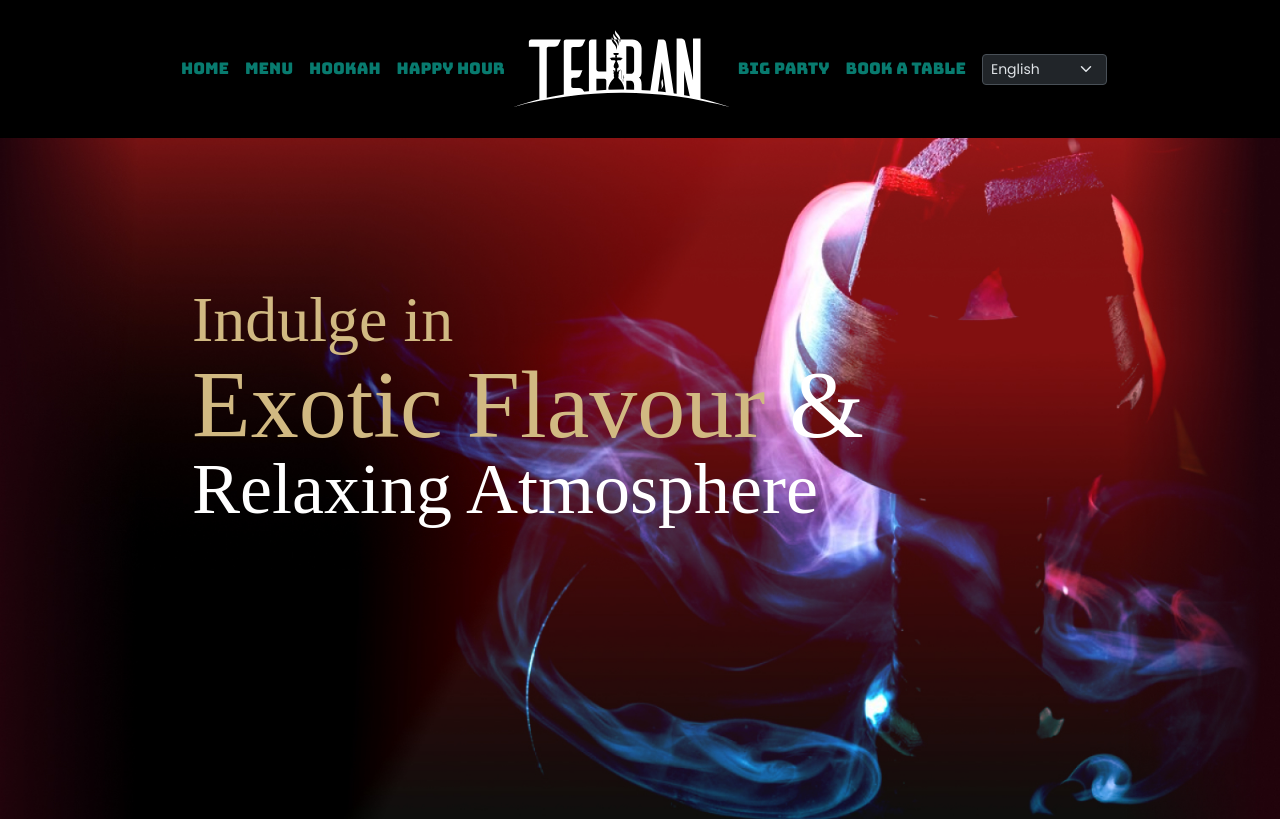
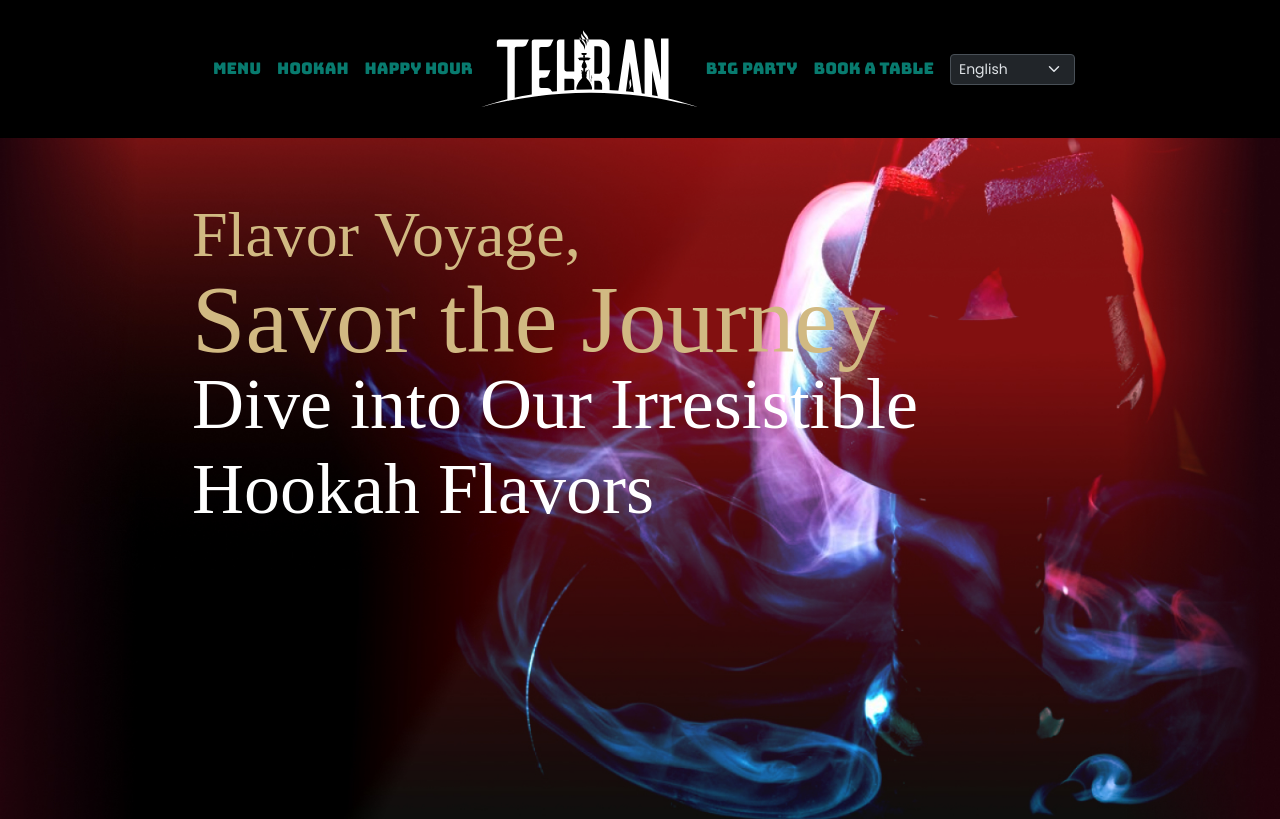
Before and after one commit to bharathisunil/tehran-responsive-web, a React (Create React App) app: page / in a window 1280 px wide. Shown: the top 819 px of the page. Built offline with nearby package versions, Linux system fonts and the light colour scheme; a web font is replaced by a local one.

Commit message:
Resolved the all feedback issues.

```diff
--- a/src/home/IndividualIntervalsExample.js
+++ b/src/home/IndividualIntervalsExample.js
@@ -26,11 +26,11 @@ function IndividualIntervalsExample() {
           <img className="d-block w-100 img-size" src={img2} alt="Image One" />
           <Carousel.Caption>
             <div className="titles">
-              <div className="font1">Indulge in</div>
+              <div className="font1">Hookah whispers</div>
               <div className="font2">
-                Exotic Flavour <span>&</span>
+              starters sizzle
               </div>
-              <div className="font3">Relaxing Atmosphere</div>
+              <div className="font3">igniting conversations, flavors, shared moments</div>
             </div>
           </Carousel.Caption>
         </Carousel.Item>
@@ -38,11 +38,11 @@ function IndividualIntervalsExample() {
           <img className="d-block w-100 img-size" src={img3} alt="Image One" />
           <Carousel.Caption>
             <div className="titles">
-              <div className="font1">Indulge in</div>
+              <div className="font1">Flavor Voyage,</div>
               <div className="font2">
-                Exotic Flavour <span>&</span>
+              Savor the Journey
               </div>
-              <div className="font3">Relaxing Atmosphere</div>
+              <div className="font3">Dive into Our Irresistible Hookah Flavors</div>
             </div>
           </Carousel.Caption>
         </Carousel.Item>
@@ -50,11 +50,11 @@ function IndividualIntervalsExample() {
           <img className="d-block w-100 img-size" src={img4} alt="Image One" />
           <Carousel.Caption>
             <div className="titles">
-              <div className="font1">Indulge in</div>
+              <div className="font1">Unwind with Friends</div>
               <div className="font2">
-                Exotic Flavour <span>&</span>
+              Embrace Flavor
               </div>
-              <div className="font3">Relaxing Atmosphere</div>
+              <div className="font3">Create Lasting Memories</div>
             </div>
           </Carousel.Caption>
         </Carousel.Item>
@@ -62,11 +62,11 @@ function IndividualIntervalsExample() {
           <img className="d-block w-100 img-size" src={img5} alt="Image One" />
           <Carousel.Caption>
             <div className="titles">
-              <div className="font1">Indulge in</div>
+              <div className="font1">Smoke and</div>
               <div className="font2">
-                Exotic Flavour <span>&</span>
+              Celebrate
               </div>
-              <div className="font3">Relaxing Atmosphere</div>
+              <div className="font3">Join the Hookah Extravaganza</div>
             </div>
           </Carousel.Caption>
         </Carousel.Item>
--- a/src/home/IndividualIntervalsExample.scss
+++ b/src/home/IndividualIntervalsExample.scss
@@ -51,9 +51,13 @@
       font-size: 20px;
     }
     .carousel-sec1 .font2 {
-      font-size: 32px;
+      font-size: 26px;
     }
     .carousel-sec1 .font3 {
-      font-size: 32px;
+      font-size: 26px;
+    }
+    .carousel-caption {
+      left: 5%;
+      right: 5%;
     }
    }
--- a/src/home/home.js
+++ b/src/home/home.js
@@ -75,10 +75,10 @@ const Home = () => {
   };
   return (
     <div>
-      <Navbar bg="dark" data-bs-theme="dark" expand="lg">
+       <Navbar bg="dark" data-bs-theme="dark" expand="lg">
         <Container>
           <Navbar.Brand href="#home" className="d-block d-md-block d-lg-none ">
-            <img src={Logo} alt="Logo" height="40px" />
+            <a href="/home"><img src={Logo} alt="Logo" height="40px" /></a>
           </Navbar.Brand>
           <Navbar.Toggle aria-controls="basic-navbar-nav" />
           <Navbar.Collapse
@@ -86,15 +86,17 @@ const Home = () => {
             className="justify-content-center"
           >
             <Nav className="align-items-center">
-              <Nav.Link href="/home">Home</Nav.Link>
+              {/* <Nav.Link href="/home">Home</Nav.Link> */}
               <Nav.Link href="/menu">Menu</Nav.Link>
               <Nav.Link href="/hookah">Hookah</Nav.Link>
               <Nav.Link href="#link">Happy Hour</Nav.Link>
+              <a href="/home"  className="d-none d-md-none d-lg-block">
               <img
                 src={Logo}
                 alt="Logo"
-                className="d-none d-md-none d-lg-block"
+
               />
+              </a>
               <Nav.Link href="#link">Big Party</Nav.Link>
               <Nav.Link href="#link">Book a table</Nav.Link>
               <Form.Select
@@ -516,7 +518,7 @@ const Home = () => {
       <footer>
         <Container>
           <div className="footer-menu text-center">
-            <a href="#">HOME</a> <a href="#">Menu</a> <a href="#">Hookah</a>{" "}
+            <a href="/home">HOME</a> <a href="/menu">Menu</a> <a href="/hookah">Hookah</a>{" "}
             <a href="#">Happy HoUR</a> <br></br>
             <a href="#">Big Party</a> <a href="#">Book a table</a>
           </div>
--- a/src/hookah/hookah.js
+++ b/src/hookah/hookah.js
@@ -18,7 +18,7 @@ const Hookah = () => {
       <Navbar bg="dark" data-bs-theme="dark" expand="lg">
         <Container>
           <Navbar.Brand href="#home" className="d-block d-md-block d-lg-none ">
-            <img src={Logo} alt="Logo" height="40px" />
+            <a href="/home"><img src={Logo} alt="Logo" height="40px" /></a>
           </Navbar.Brand>
           <Navbar.Toggle aria-controls="basic-navbar-nav" />
           <Navbar.Collapse
@@ -26,15 +26,17 @@ const Hookah = () => {
             className="justify-content-center"
           >
             <Nav className="align-items-center">
-              <Nav.Link href="/home">Home</Nav.Link>
+              {/* <Nav.Link href="/home">Home</Nav.Link> */}
               <Nav.Link href="/menu">Menu</Nav.Link>
               <Nav.Link href="/hookah">Hookah</Nav.Link>
               <Nav.Link href="#link">Happy Hour</Nav.Link>
+              <a href="/home"  className="d-none d-md-none d-lg-block">
               <img
                 src={Logo}
                 alt="Logo"
-                className="d-none d-md-none d-lg-block"
+
               />
+              </a>
               <Nav.Link href="#link">Big Party</Nav.Link>
               <Nav.Link href="#link">Book a table</Nav.Link>
               <Form.Select
@@ -238,7 +240,7 @@ const Hookah = () => {
       <footer>
         <Container>
           <div className="footer-menu text-center">
-            <a href="#">HOME</a> <a href="#">Menu</a> <a href="#">Hookah</a>{" "}
+          <a href="/home">HOME</a> <a href="/menu">Menu</a> <a href="/hookah">Hookah</a>{" "}
             <a href="#">Happy HoUR</a> <br></br>
             <a href="#">Big Party</a> <a href="#">Book a table</a>
           </div>
--- a/src/hookah/hookah.scss
+++ b/src/hookah/hookah.scss
@@ -1,5 +1,6 @@
 .hokah-content-area {
     background-color: #21040c;
+    overflow: hidden;
     .title {
         font-family: "Yeseva One", serif;
         font-size: 64px;
@@ -118,4 +119,7 @@
         min-width: 150px;
         height: 50px;
     }
+    .hokah-content-area .escape-flavor {
+        min-height: 250px;
+    }
 }
--- a/src/index.scss
+++ b/src/index.scss
@@ -93,4 +93,14 @@ footer {
   .home-contact-sec h2 {
     font-size: 40px;
   }
+  .navbar-nav {
+    display: flex;
+    flex-wrap: wrap;
+    text-align: center;
+    justify-content: center;
+    flex-direction: row;
+  }
+  .navbar .nav-link {
+    min-width: 33.33%;
+  }
 }
--- a/src/menu/menu.js
+++ b/src/menu/menu.js
@@ -14,10 +14,10 @@ import Contact from "../components/contact/contact";
 const Menu = () => {
   return (
     <div>
-      <Navbar bg="dark" data-bs-theme="dark" expand="lg">
+       <Navbar bg="dark" data-bs-theme="dark" expand="lg">
         <Container>
           <Navbar.Brand href="#home" className="d-block d-md-block d-lg-none ">
-            <img src={Logo} alt="Logo" height="40px" />
+            <a href="/home"><img src={Logo} alt="Logo" height="40px" /></a>
           </Navbar.Brand>
           <Navbar.Toggle aria-controls="basic-navbar-nav" />
           <Navbar.Collapse
@@ -25,15 +25,17 @@ const Menu = () => {
             className="justify-content-center"
           >
             <Nav className="align-items-center">
-              <Nav.Link href="/home">Home</Nav.Link>
+              {/* <Nav.Link href="/home">Home</Nav.Link> */}
               <Nav.Link href="/menu">Menu</Nav.Link>
               <Nav.Link href="/hookah">Hookah</Nav.Link>
               <Nav.Link href="#link">Happy Hour</Nav.Link>
+              <a href="/home"  className="d-none d-md-none d-lg-block">
               <img
                 src={Logo}
                 alt="Logo"
-                className="d-none d-md-none d-lg-block"
+
               />
+              </a>
               <Nav.Link href="#link">Big Party</Nav.Link>
               <Nav.Link href="#link">Book a table</Nav.Link>
               <Form.Select
@@ -299,7 +301,7 @@ const Menu = () => {
       <footer>
         <Container>
           <div className="footer-menu text-center">
-            <a href="#">HOME</a> <a href="#">Menu</a> <a href="#">Hookah</a>{" "}
+          <a href="/home">HOME</a> <a href="/menu">Menu</a> <a href="/hookah">Hookah</a>{" "}
             <a href="#">Happy HoUR</a> <br></br>
             <a href="#">Big Party</a> <a href="#">Book a table</a>
           </div>
--- a/src/menu/menu.scss
+++ b/src/menu/menu.scss
@@ -1,5 +1,6 @@
 .our-selection-sec {
     background-color: #21040c;
+    overflow: hidden;
     .title {
         font-family: "Yeseva One", serif;
         font-size: 64px;
@@ -25,6 +26,7 @@
 
 .different-flavours {
     background-color: #041917;
+    overflow: hidden;
     .title {
         color: #7c9aa0;
         font-family: "Yeseva One", serif;
@@ -50,6 +52,7 @@
     background-size: cover;
     background-position: bottom;
     padding: 60px 0 500px 0;
+    overflow: hidden;
     .reserve-table {
         background-color: #21040c;
         padding: 6px;
```
Also changed, not shown: src/assets/hookah/hookah-img1.png.
